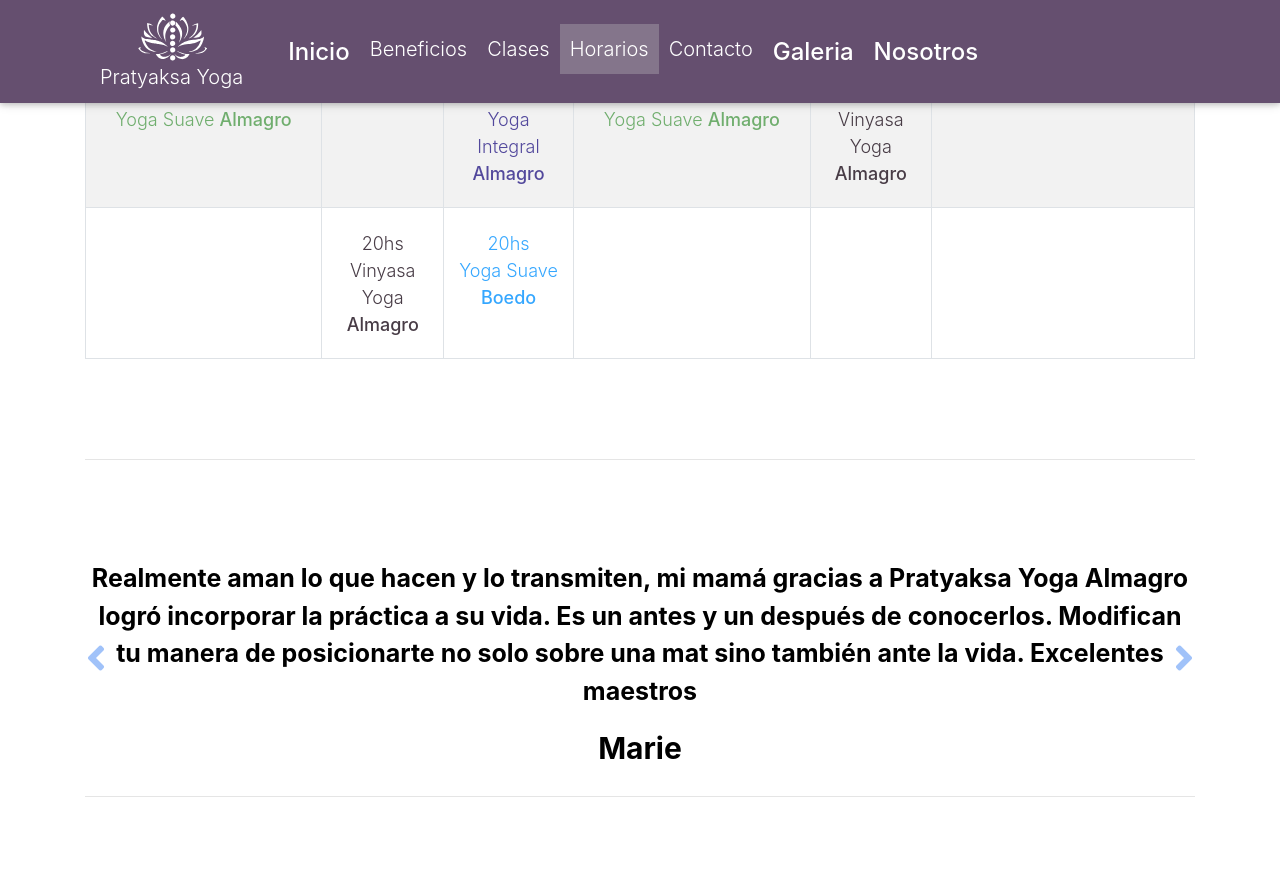
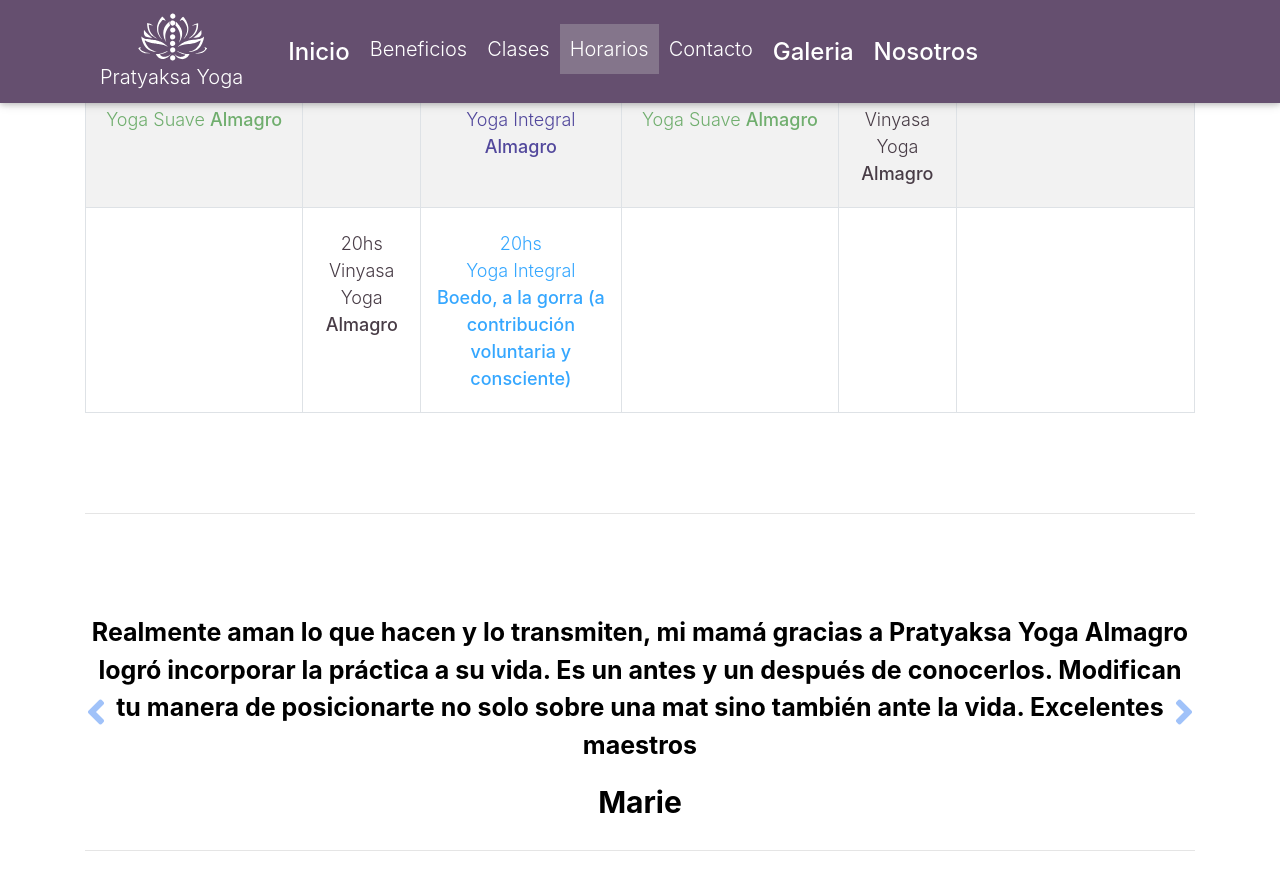
Before and after one commit to pratyaksayoga/pratyaksayoga.github.io, a Jekyll site: the page built from home.md, in a window 1280 px wide and 900 px high, scrolled down 3471 px. Shown: the top 890 px of the window. Built offline with Jekyll 4.4.1, drawn with Linux system fonts in a browser that asks for light colours; nearby versions of some CDN libraries.

Commit message:
Update from Forestry.io pratyaksayoga updated _data/horario.yml

```diff
--- a/_data/horario.yml
+++ b/_data/horario.yml
@@ -58,9 +58,9 @@
     sede: Almagro
     color: 52489c
   espacio-4:
-    clase: Yoga Suave
+    clase: 'Yoga Integral '
     horario: 20hs
-    sede: Boedo
+    sede: Boedo, a la gorra (a contribución voluntaria y consciente)
     color: 35a7ff
 jueves:
   espacio-1:
```
